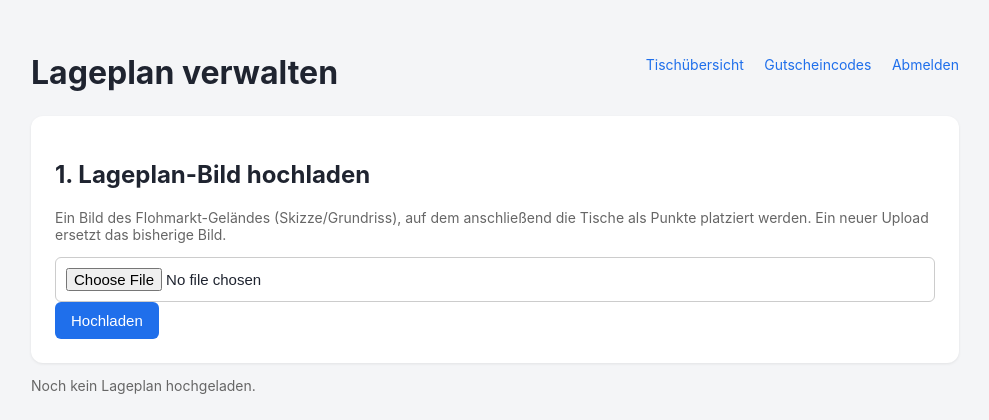
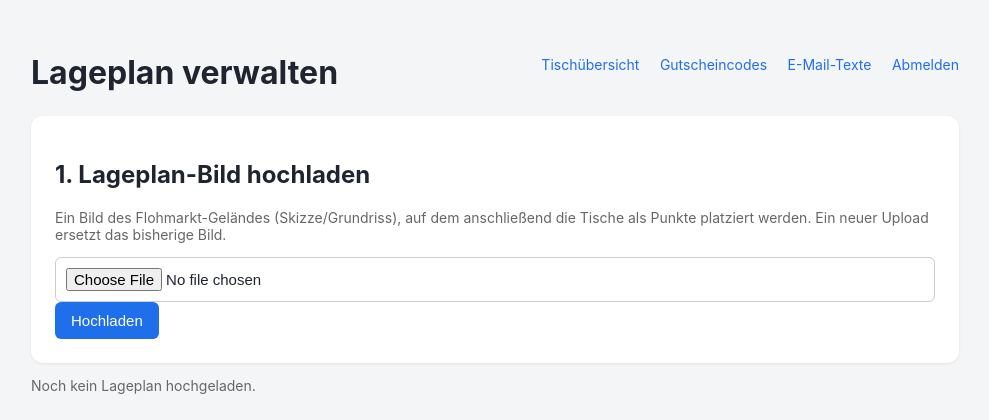
Before and after one commit to drag0n141/flohmarkt, a Flask app: page /admin/floorplan in a window 1280 px wide. Shown: the top 420 px of the page, without its empty margins (145-1134 px from the left). Run offline with Flask 3, Linux system fonts and the light colour scheme; the visitor is signed in with stand-in values (Sample User, id 1); data comes from the database, SQL or seed files in the repository; data that the repository does not hold is empty.

Commit message:
Add E-Mail-Texte nav link

```diff
--- a/templates/admin_floorplan.html
+++ b/templates/admin_floorplan.html
@@ -14,6 +14,7 @@
       <nav>
         <a href="{{ url_for('admin_dashboard') }}">Tischübersicht</a>
         <a href="{{ url_for('admin_vouchers') }}">Gutscheincodes</a>
+        <a href="{{ url_for('admin_emails') }}">E-Mail-Texte</a>
         <a href="{{ url_for('admin_logout') }}">Abmelden</a>
       </nav>
     </div>
```
